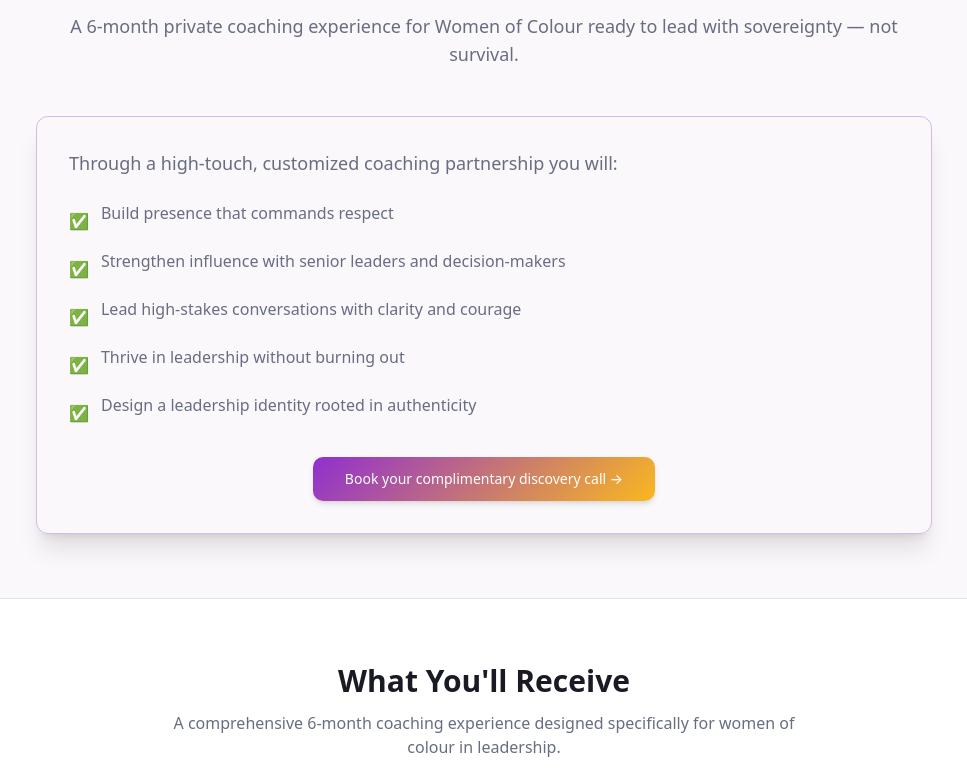
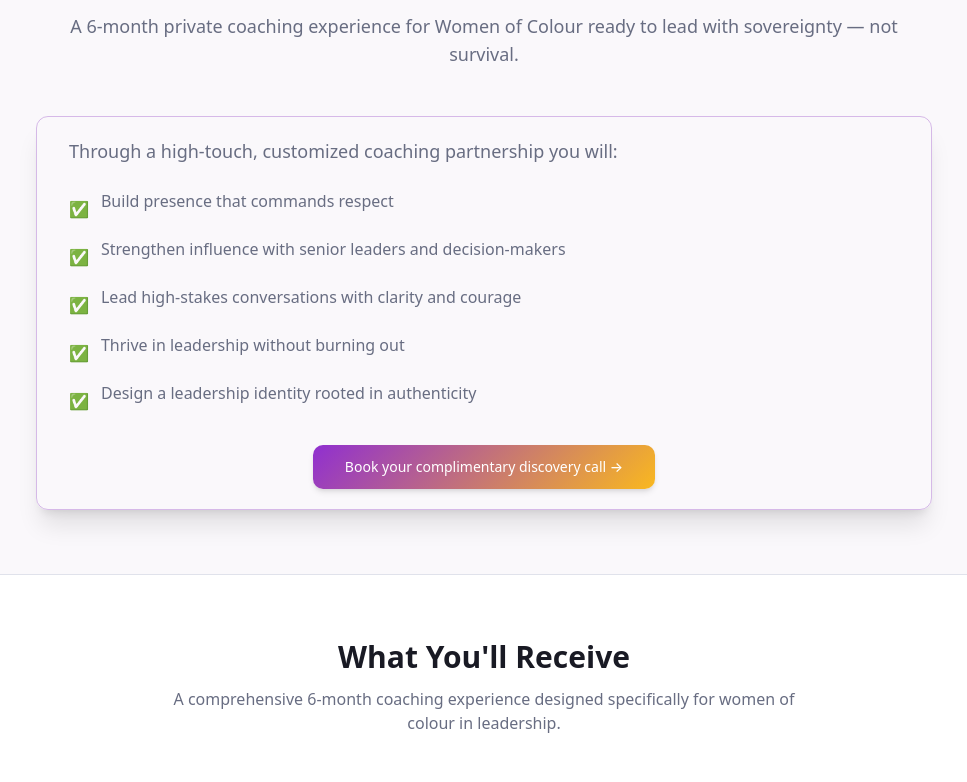
Before and after one commit to izzydoesizzy/she-leads-anyway, a React (Vite) app: page / in a window 1280 px wide. Shown: the part 3410-4192 px from the top of the page, without its empty margins (156-1123 px from the left). Built offline with nearby package versions, Linux system fonts and the light colour scheme.

Commit message:
Visual edit in Lovable

```diff
--- a/src/components/sections/SolutionIntro.tsx
+++ b/src/components/sections/SolutionIntro.tsx
@@ -2,18 +2,9 @@ import React from "react";
 import { Button } from "@/components/ui/button";
 import { Card, CardContent } from "@/components/ui/card";
 import { Badge } from "@/components/ui/badge";
-
 const SolutionIntro: React.FC = () => {
-  const benefits = [
-    "Build presence that commands respect",
-    "Strengthen influence with senior leaders and decision-makers",
-    "Lead high-stakes conversations with clarity and courage",
-    "Thrive in leadership without burning out",
-    "Design a leadership identity rooted in authenticity"
-  ];
-
-  return (
-    <section id="solution" className="border-t bg-secondary/50">
+  const benefits = ["Build presence that commands respect", "Strengthen influence with senior leaders and decision-makers", "Lead high-stakes conversations with clarity and courage", "Thrive in leadership without burning out", "Design a leadership identity rooted in authenticity"];
+  return <section id="solution" className="border-t bg-secondary/50">
       <div className="container mx-auto py-16">
         <div className="mx-auto max-w-4xl">
           <div className="text-center mb-12">
@@ -26,18 +17,16 @@ const SolutionIntro: React.FC = () => {
           </div>
 
           <Card className="border-primary/30 bg-gradient-primary/5 shadow-xl">
-            <CardContent className="p-8">
+            <CardContent className="p-8 py-[20px]">
               <p className="text-lg text-muted-foreground mb-6">
                 Through a high-touch, customized coaching partnership you will:
               </p>
 
               <div className="space-y-4">
-                {benefits.map((benefit, index) => (
-                  <div key={index} className="flex items-start gap-3">
+                {benefits.map((benefit, index) => <div key={index} className="flex items-start gap-3">
                     <div className="mt-2 text-primary">✅</div>
                     <span className="text-muted-foreground">{benefit}</span>
-                  </div>
-                ))}
+                  </div>)}
               </div>
 
               <div className="mt-8 text-center">
@@ -49,8 +38,6 @@ const SolutionIntro: React.FC = () => {
           </Card>
         </div>
       </div>
-    </section>
-  );
+    </section>;
 };
-
 export default SolutionIntro;
```
